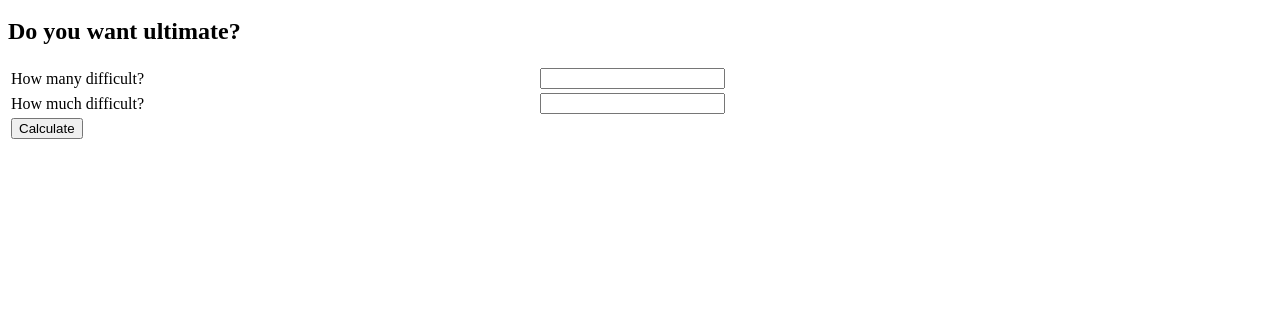
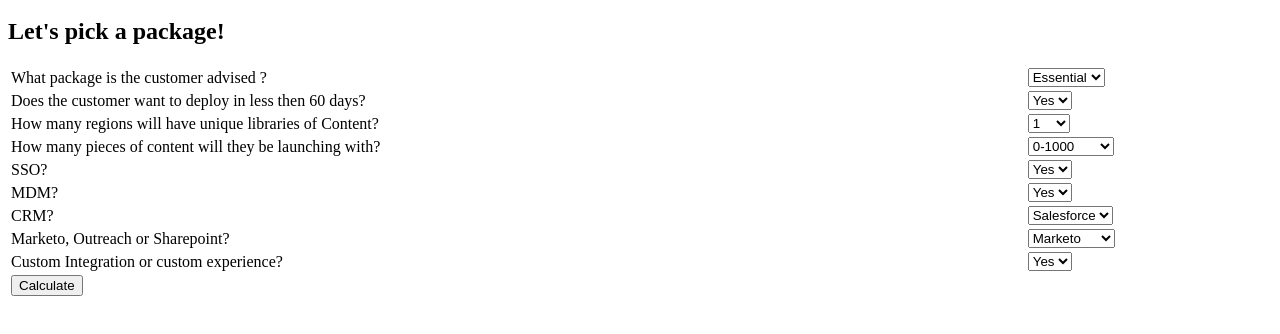
Before and after one commit to mphaley/Package-Picker, a website: page src/index.html in a window 1280 px wide. Shown: the part 48-382 px from the top of the page. Drawn offline with Linux system fonts and the light colour scheme.

Commit message:
First Draft of Questions

```diff
--- a/src/index.html
+++ b/src/index.html
@@ -10,21 +10,128 @@
 
         <h1>Package Picker!</h1>
         <div class="question">
-    		<h2> Do you want ultimate? </h2>
+    		<h2> Let's pick a package! </h2>
   		</div>
 
 		<div class='number-input'>
   		<table style="width:100%">
+
+  			<!-- FIRST ROW -->
     		<tr>
-  				<td>How many difficult?</td>
-				<td><input type="number" id='myNumber'></td>
+  				<td>What package is the customer advised ?</td>
+				<td>
+					<!-- <input type="number" id='myNumber'> -->
+					<select id = "howdiff">
+						<option value = "Essential">Essential</option>
+						<option value = "Plus">Plus</option>
+						<option value = "Ulitmate">Ulitmate</option>
+					</select>
+				</td>
 
   			</tr>
-  			<tr>
-  				<td>How much difficult?</td>
-				<td><input type="number" id='myNumber2'></td>
+
+			<!-- Second ROW -->
+    		<tr>
+  				<td>Does the customer want to deploy in less then 60 days?</td>
+				<td>
+					<!-- <input type="number" id='myNumber'> -->
+					<select id = "timeline">
+						<option value = "Yes">Yes</option>
+						<option value = "No">No</option>
+					</select>
+				</td>
+  			</tr>
+
+  			<!-- Third ROW -->
+    		<tr>
+  				<td>How many regions will have unique libraries of Content?</td>
+				<td>
+					<!-- <input type="number" id='myNumber'> -->
+					<select id = "regions">
+						<option value = "One">1</option>
+						<option value = "Two-Four">2-4</option>
+						<option value = "FivePlus">5+</option>
+					</select>
+				</td>
 
   			</tr>
+
+  			<!-- Fourth ROW -->
+    		<tr>
+  				<td>How many pieces of content will they be launching with?</td>
+				<td>
+					<!-- <input type="number" id='myNumber'> -->
+					<select id = "piecesofcontent">
+						<option value = "zeroTo1000">0-1000</option>
+						<option value = "1000to5000">1000-5000</option>
+						<option value = "5000plus">5000+</option>
+					</select>
+				</td>
+
+  			</tr>
+  			<!-- Fifth ROW -->
+    		<tr>
+  				<td>SSO?</td>
+				<td>
+					<!-- <input type="number" id='myNumber'> -->
+					<select id = "SSO">
+						<option value = "Yes">Yes</option>
+						<option value = "No">No</option>
+					</select>
+				</td>
+
+  			</tr>
+  			<!-- Sixth ROW -->
+    		<tr>
+  				<td>MDM?</td>
+				<td>
+					<!-- <input type="number" id='myNumber'> -->
+					<select id = "MDM">
+						<option value = "Yes">Yes</option>
+						<option value = "No">No</option>
+					</select>
+				</td>
+
+  			</tr>
+  			<!-- 7th ROW -->
+    		<tr>
+  				<td>CRM?</td>
+				<td>
+					<!-- <input type="number" id='myNumber'> -->
+					<select id = "CRM">
+						<option value = "Salesforce">Salesforce</option>
+						<option value = "Dynamics">Dynamics</option>
+						<option value = "C4C">SAP C4C</option>
+					</select>
+				</td>
+
+  			</tr>
+  			<!-- 8th ROW -->
+    		<tr>
+  				<td>Marketo, Outreach or Sharepoint?</td>
+				<td>
+					<!-- <input type="number" id='myNumber'> -->
+					<select id = "CRM">
+						<option value = "Marketo">Marketo</option>
+						<option value = "Outreach">Outreach</option>
+						<option value = "Sharepoint">Sharepoint</option>
+					</select>
+				</td>
+
+  			</tr>
+  			<!-- 9th ROW -->
+    		<tr>
+  				<td>Custom Integration or custom experience?</td>
+				<td>
+					<!-- <input type="number" id='myNumber'> -->
+					<select id = "customint">
+						<option value = "Yes">Yes</option>
+						<option value = "No">No</option>
+					</select>
+				</td>
+
+  			</tr>
+
 
 
  		</div>
--- a/src/sourcecode.js
+++ b/src/sourcecode.js
@@ -1,3 +1,9 @@
+
+
 function Calculation(){
-document.getElementById('display').innerHTML = "ULTIMATE"
+
+var difficulty = document.getElementById("howdiff");
+var diff = difficulty.value;
+document.getElementById('display').innerHTML = diff;
+
 }
```
Also changed, not shown: README.md.
